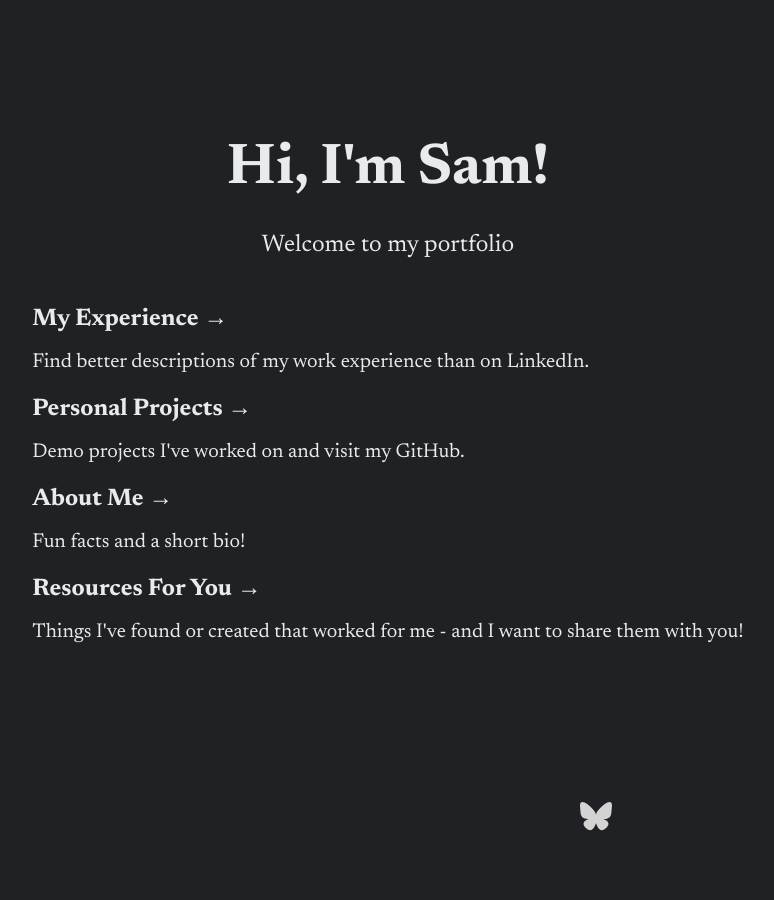
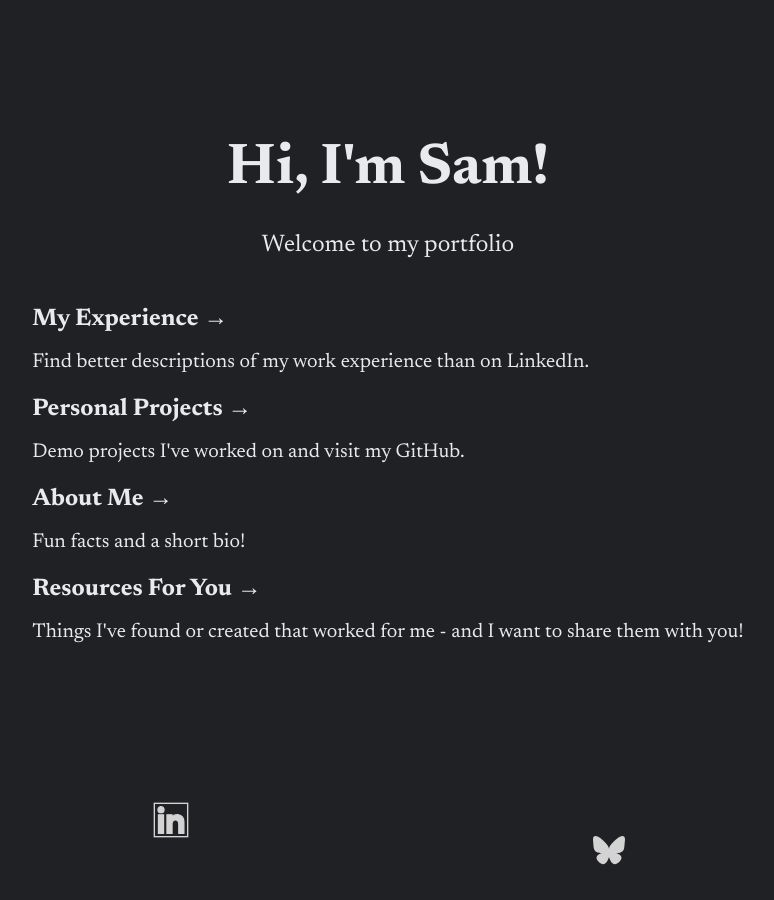
Before and after one commit to Sammantha/samTheDev, a Next.js app: page / in a window 1280 px wide. Shown: the whole page, without its empty margins (252-1026 px from the left). Built offline with nearby package versions, Linux system fonts and the light colour scheme.

Commit message:
feat: added new footer
Fixed Linkedin icon not showing up

```diff
--- a/app/globals.css
+++ b/app/globals.css
@@ -44,7 +44,6 @@
 }
 
 footer {
-  width: 100%;
   height: 100px;
   display: flex;
   justify-content: space-evenly;
--- a/app/layout.tsx
+++ b/app/layout.tsx
@@ -28,8 +28,7 @@
                     <div className={styles.container}>{children}</div>
                 </main>
                 <footer>
-                    <div>
-                        <a target="_blank" rel="noreferrer" href="https://www.linkedin.com/in/sam-vonbergen/">
+                    <a target="_blank" rel="noreferrer" href="https://www.linkedin.com/in/sam-vonbergen/" className="linkedin-icon">
                         <svg viewBox="-2 -2 24.00 24.00" xmlns="http://www.w3.org/2000/svg" fill="currentColor" stroke="currentColor" strokeWidth="0.82">
                             <g id="SVGRepo_bgCarrier" strokeWidth="0"></g>
                             <g id="SVGRepo_tracerCarrier" strokeLinecap="round" strokeLinejoin="round"></g>
@@ -41,8 +40,6 @@
                             </g>
                         </svg>
                     </a>
-                    </div>
-                    <div>
                     <a target="_blank" rel="noreferrer" href="https://bsky.app/profile/samthedev.bsky.social" className="bluesky-flutter">
                         <svg id="flutterby" className="bluesky-flutter" viewBox="0 0 566 500" xmlns="http://www.w3.org/2000/svg">
                             <defs>
@@ -52,7 +49,6 @@
                             <use xlinkHref="#wing" className="right" />
                         </svg>
                     </a>
-                    </div>
                 </footer>
                 <Analytics />
                 <SpeedInsights />
```
Lines whose indentation alone changed are shown as unchanged.
